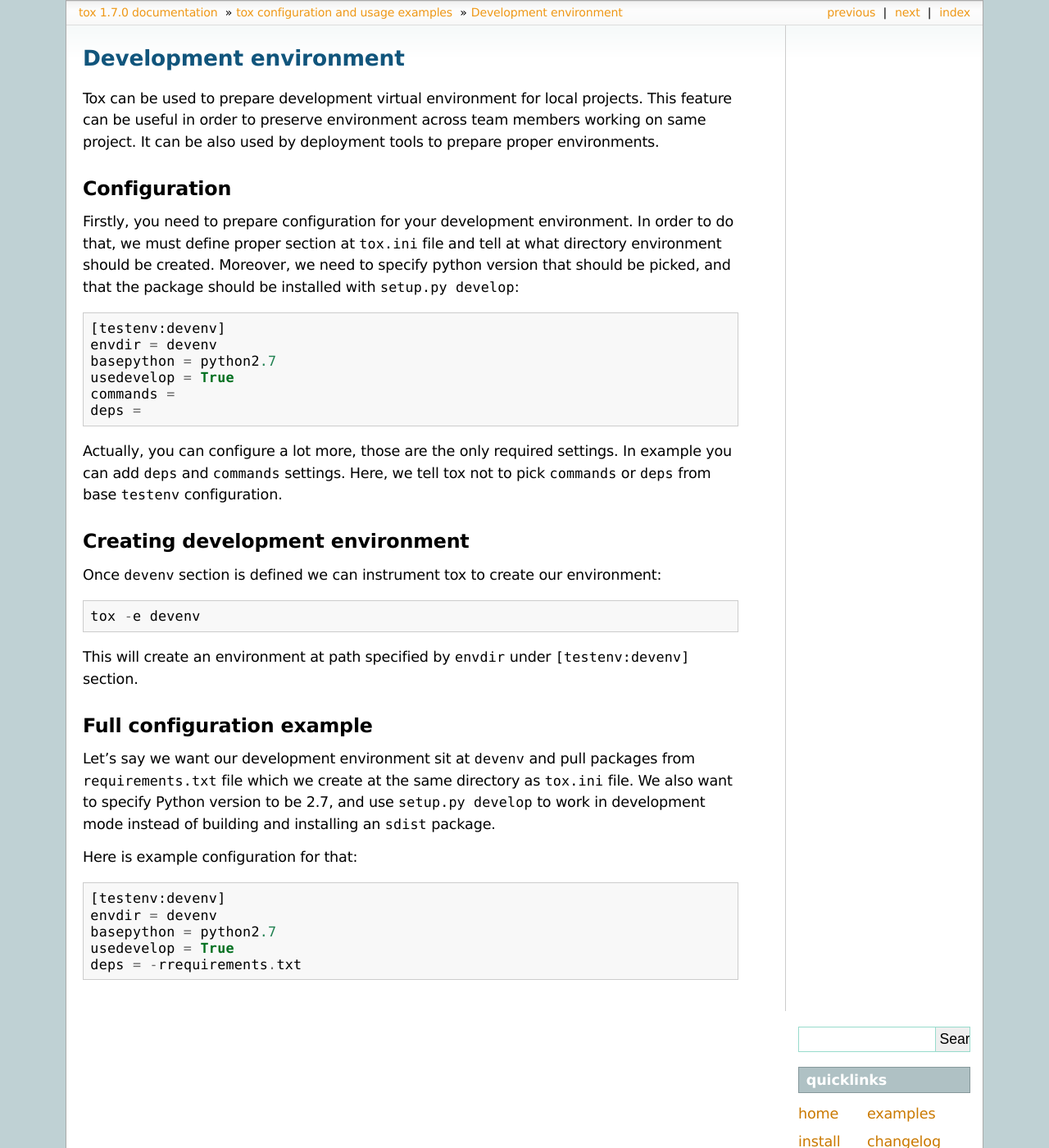
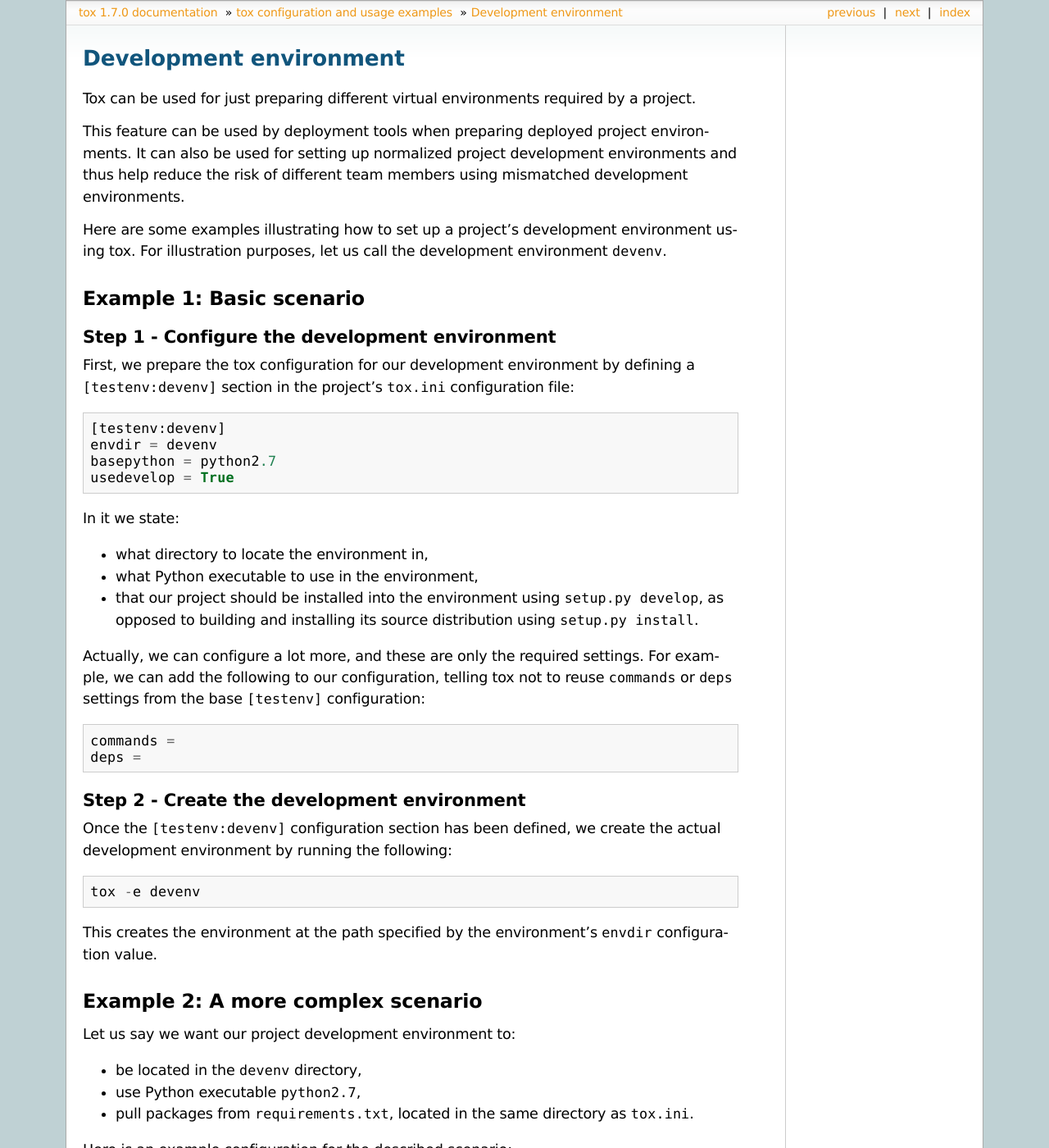
Before and after one commit to msabramo/tox, a Sphinx documentation site: the page built from doc/example/devenv.txt, in a window 1280 px wide and 1400 px high. Shown: the whole window at 82% size. Built offline with Sphinx 7.4.7, drawn with Linux system fonts in a browser that asks for light colours; some of the changed text lies outside the part shown.

Commit message:
stylistic documentation wording cleanup
--HG--
branch : jurko/documentation-fixes
extra : amend_source : 6cf08d645a7d17c73f62fd3aa21d3c6d6de039d9

```diff
--- a/doc/example/devenv.txt
+++ b/doc/example/devenv.txt
@@ -1,57 +1,75 @@
-
+=======================
 Development environment
 =======================
 
-Tox can be used to prepare development virtual environment for local projects.
-This feature can be useful in order to preserve environment across team members
-working on same project. It can be also used by deployment tools to prepare
-proper environments.
+Tox can be used for just preparing different virtual environments required by a
+project.
+
+This feature can be used by deployment tools when preparing deployed project
+environments. It can also be used for setting up normalized project development
+environments and thus help reduce the risk of different team members using
+mismatched development environments.
+
+Here are some examples illustrating how to set up a project's development
+environment using tox. For illustration purposes, let us call the development
+environment ``devenv``.
 
 
-Configuration
--------------
+Example 1: Basic scenario
+=========================
 
-Firstly, you need to prepare configuration for your development environment. In
-order to do that, we must define proper section at ``tox.ini`` file and tell at
-what directory environment should be created. Moreover, we need to specify
-python version that should be picked, and that the package should be installed
-with ``setup.py develop``::
+Step 1 - Configure the development environment
+----------------------------------------------
+
+First, we prepare the tox configuration for our development environment by
+defining a ``[testenv:devenv]`` section in the project's ``tox.ini``
+configuration file::
 
     [testenv:devenv]
     envdir = devenv
     basepython = python2.7
     usedevelop = True
+
+In it we state:
+
+- what directory to locate the environment in,
+- what Python executable to use in the environment,
+- that our project should be installed into the environment using ``setup.py
+  develop``, as opposed to building and installing its source distribution using
+  ``setup.py install``.
+
+Actually, we can configure a lot more, and these are only the required settings.
+For example, we can add the following to our configuration, telling tox not to
+reuse ``commands`` or ``deps`` settings from the base ``[testenv]``
+configuration::
+
     commands =
     deps =
 
 
-Actually, you can configure a lot more, those are the only required settings.
-In example you can add ``deps`` and ``commands`` settings. Here, we tell tox
-not to pick ``commands`` or ``deps`` from base ``testenv`` configuration.
+Step 2 - Create the development environment
+-------------------------------------------
 
-
-Creating development environment
---------------------------------
-
-Once ``devenv`` section is defined we can instrument tox to create our
-environment::
+Once the ``[testenv:devenv]`` configuration section has been defined, we create
+the actual development environment by running the following::
 
     tox -e devenv
 
-This will create an environment at path specified by ``envdir`` under
-``[testenv:devenv]`` section.
+This creates the environment at the path specified by the environment's
+``envdir`` configuration value.
 
 
-Full configuration example
---------------------------
+Example 2: A more complex scenario
+==================================
 
-Let's say we want our development environment sit at ``devenv`` and pull
-packages from ``requirements.txt`` file which we create at the same directory
-as ``tox.ini`` file. We also want to specify Python version to be 2.7, and use
-``setup.py develop`` to work in development mode instead of building and
-installing an ``sdist`` package.
+Let us say we want our project development environment to:
 
-Here is example configuration for that::
+- be located in the ``devenv`` directory,
+- use Python executable ``python2.7``,
+- pull packages from ``requirements.txt``, located in the same directory as
+  ``tox.ini``.
+
+Here is an example configuration for the described scenario::
 
     [testenv:devenv]
     envdir = devenv
```
